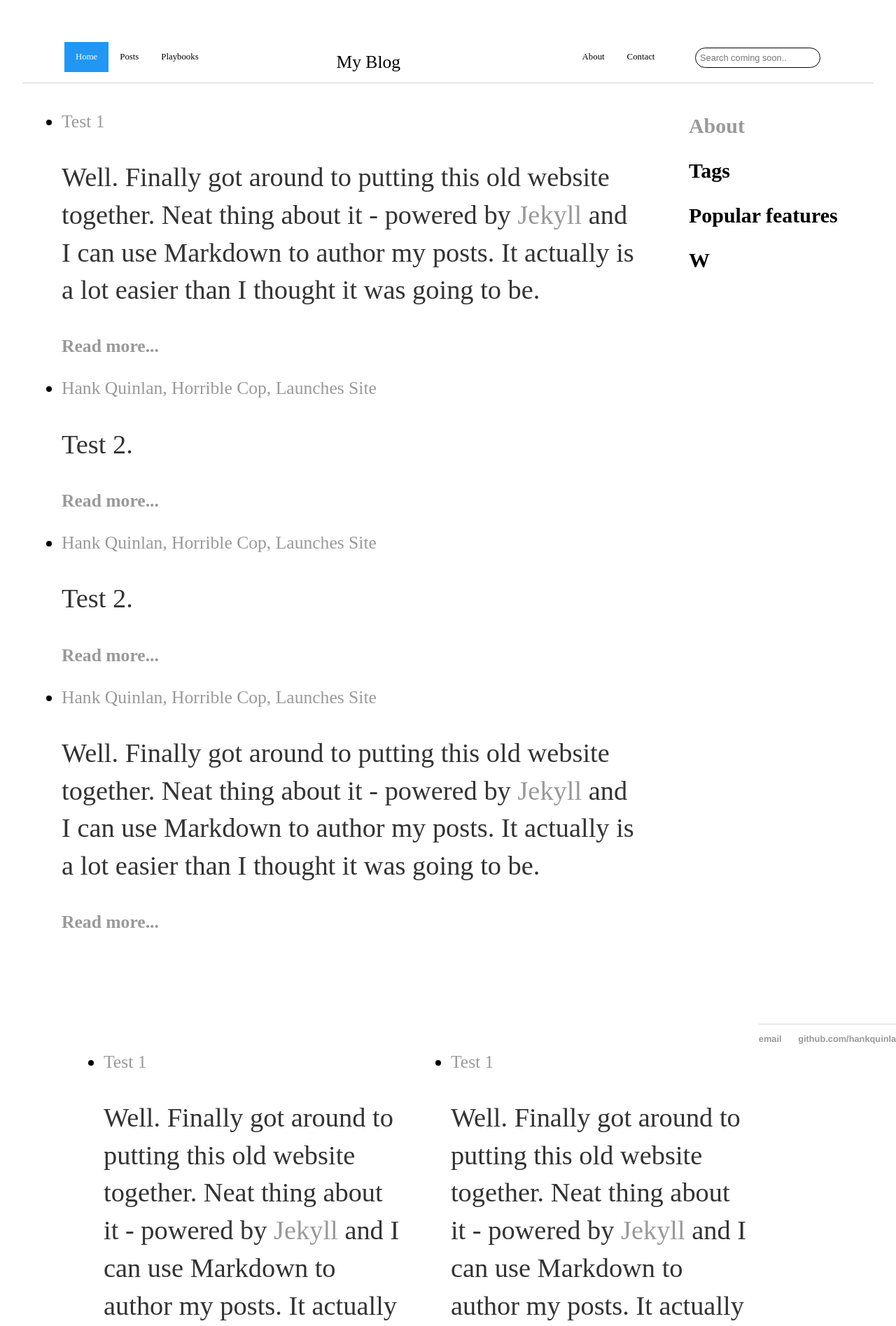
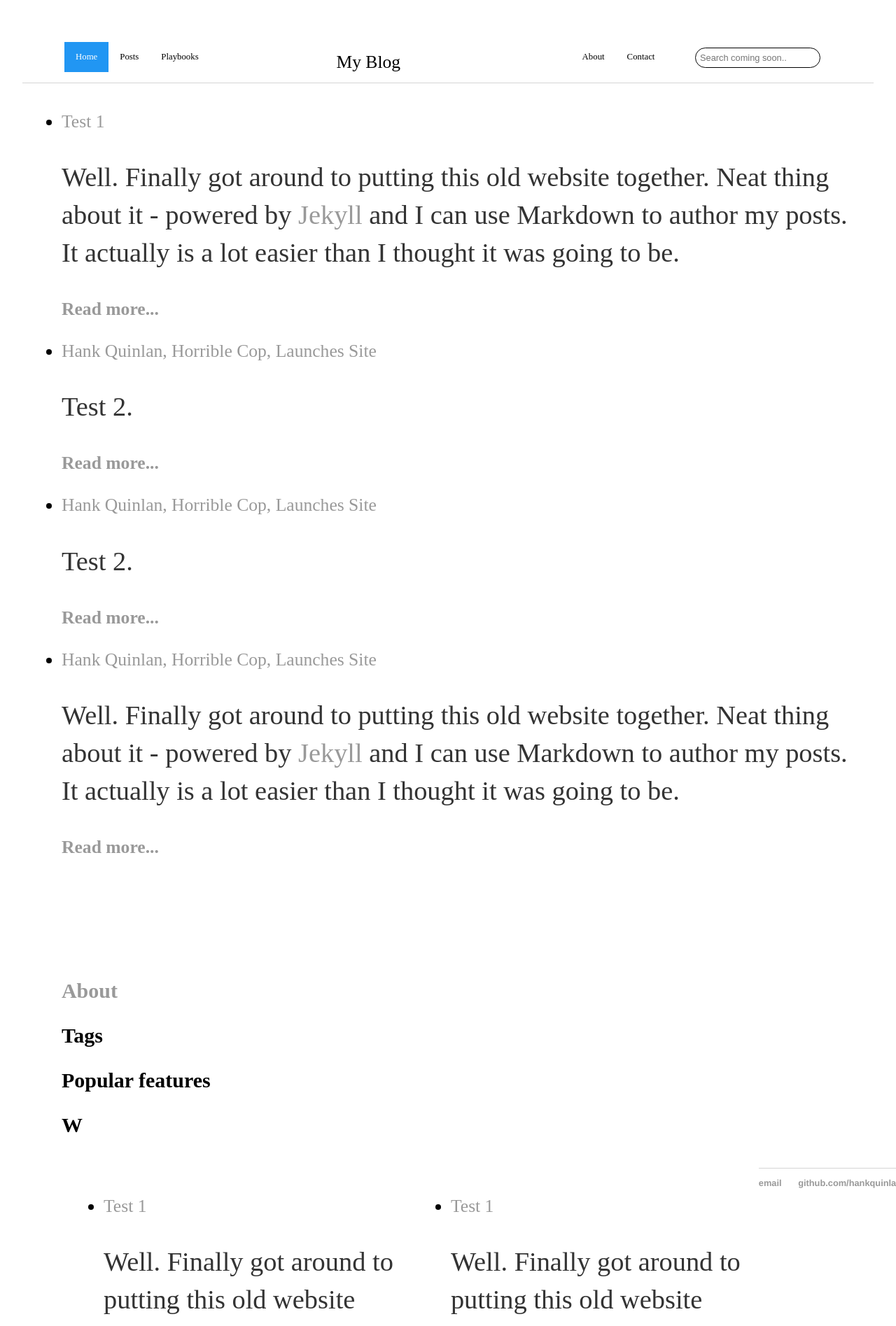
Before and after one commit to billparry99/billparry99.github.io, a Jekyll site: the page built from index.html, in a window 1280 px wide. Shown: the top 1895 px of the page at 70% size. Built offline with Jekyll 4.4.1, drawn with Linux system fonts in a browser that asks for light colours.

Commit message:
Update main.css

```diff
--- a/css/main.css
+++ b/css/main.css
@@ -199,7 +199,7 @@ ul.posts li {
 /* Column container */
 .mainrow {
     display: flex;
-    flex-wrap: nowrap;
+    flex-wrap: wrap;
 }
 
 /* Create two unequal columns that sits next to each other - 75% 25% */
```
